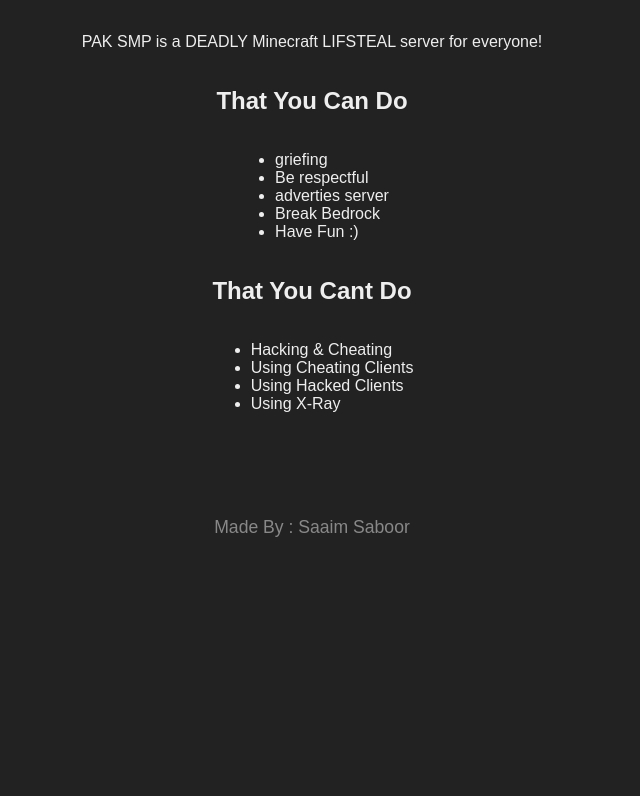
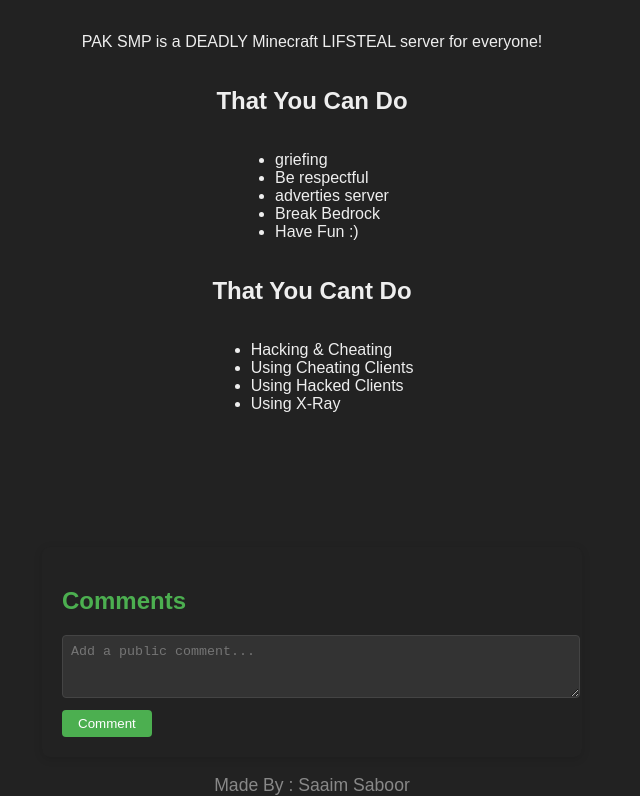
Before and after one commit to SAAIM-SARIM/server-info, a plain HTML site: page index.html in a window 1280 px wide. Shown: the part 341-1137 px from the top of the page, without its empty margins (328-968 px from the left). Before the commit the page ends 879 px from the top, so only its background shows below. Drawn offline with Linux system fonts and the light colour scheme.

Commit message:
Add files via upload

```diff
--- a/index.html
+++ b/index.html
@@ -29,6 +29,34 @@
         </ul>
     </div>
 </br>
+<div id="comments-section" style="max-width:500px;margin:30px auto 0 auto;padding:20px;background:#222;border-radius:8px;box-shadow:0 2px 8px #0002;">
+    <h2 style="color:#4caf50;">Comments</h2>
+    <div id="comments-list" style="margin-bottom:20px;"></div>
+    <textarea id="comment-input" rows="3" style="width:100%;padding:8px;border-radius:4px;border:1px solid #444;background:#333;color:#eee;resize:vertical;" placeholder="Add a public comment..."></textarea>
+    <button onclick="addComment()" style="margin-top:8px;padding:6px 16px;background:#4caf50;color:#fff;border:none;border-radius:4px;cursor:pointer;">Comment</button>
+</div>
+<script>
+function addComment() {
+    const input = document.getElementById('comment-input');
+    const list = document.getElementById('comments-list');
+    const text = input.value.trim();
+    if(text) {
+        const div = document.createElement('div');
+        div.style.marginBottom = '12px';
+        div.style.padding = '10px';
+        div.style.background = '#333';
+        div.style.borderRadius = '4px';
+        div.innerHTML = `<b>Anonymous</b><br>${escapeHtml(text)}`;
+        list.prepend(div);
+        input.value = '';
+    }
+}
+function escapeHtml(text) {
+    var map = { '&': '&amp;', '<': '&lt;', '>': '&gt;', '"': '&quot;', "'": '&#039;' };
+    return text.replace(/[&<>"']/g, function(m) { return map[m]; });
+}
+</script>
+</br>
 <div style="text-align:center; color: #888; font-size: 1.1em;">Made By : Saaim Saboor</div>
 </body>
 </html>
```
